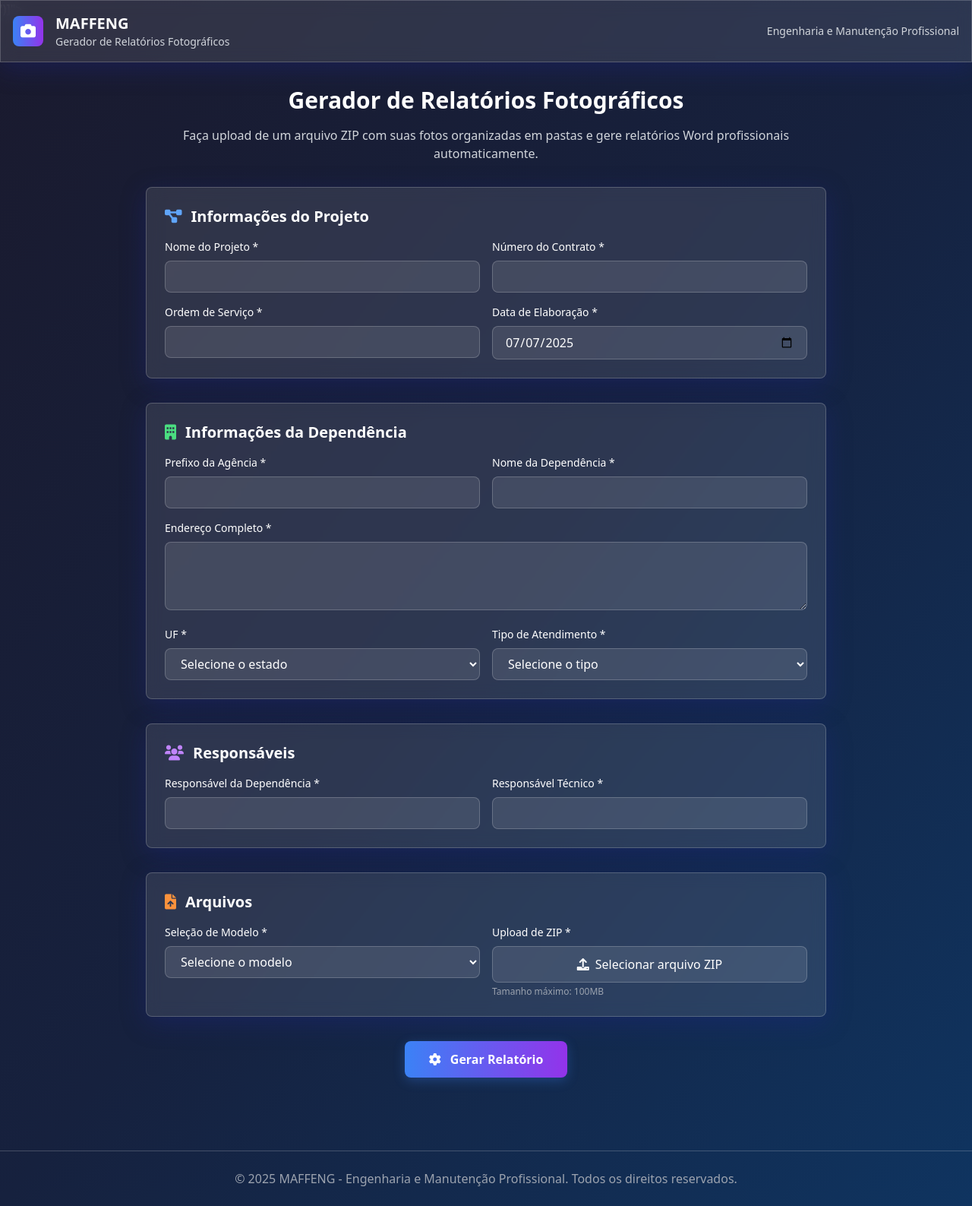
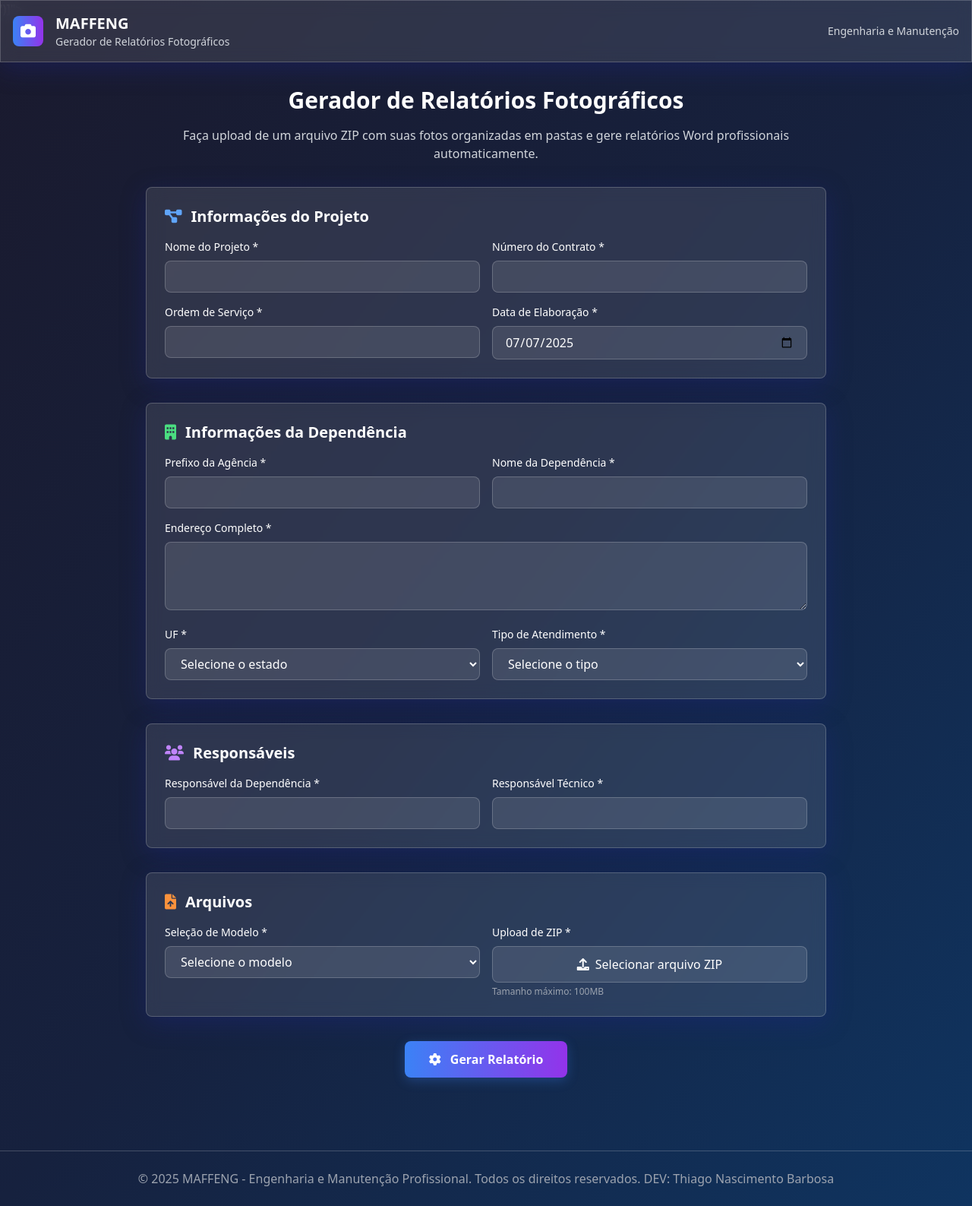
Before and after one commit to ThiagoNbarbosa/MAFFENG-Relatorios-Automatizados-10, a Flask app: page / in a window 1280 px wide. Shown: the whole page at 76% size. Run offline with Flask 3, Linux system fonts and the light colour scheme; some libraries are stand-ins or nearby versions.

Commit message:
MUDANÇAS MANUAIS EM CÓDIGO
- ATUALIZAÇÃO DE NOMENCLATURA

```diff
--- a/templates/base.html
+++ b/templates/base.html
@@ -50,7 +50,7 @@
                     </div>
                 </div>
                 <div class="text-right">
-                    <p class="text-sm text-gray-300">Engenharia e Manutenção Profissional</p>
+                    <p class="text-sm text-gray-300">Engenharia e Manutenção</p>
                 </div>
             </div>
         </div>
@@ -81,7 +81,7 @@
     <footer class="relative z-10 mt-16 border-t border-white/20">
         <div class="container mx-auto px-4 py-6">
             <div class="text-center text-gray-400">
-                <p>&copy; 2025 MAFFENG - Engenharia e Manutenção Profissional. Todos os direitos reservados.</p>
+                <p>&copy; 2025 MAFFENG - Engenharia e Manutenção Profissional. Todos os direitos reservados. DEV: Thiago Nascimento Barbosa</p>
             </div>
         </div>
     </footer>
```
Also changed, not shown: 1 other file.
